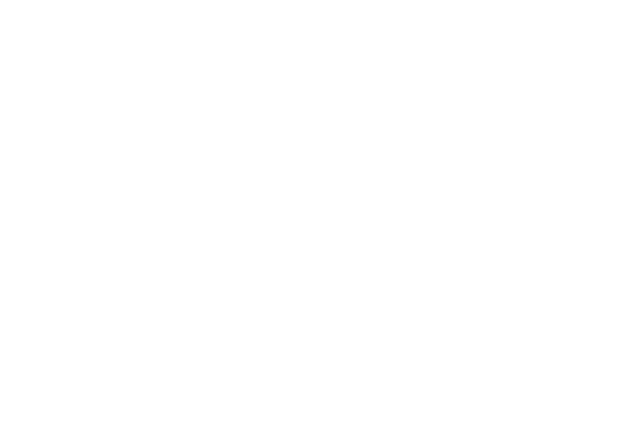
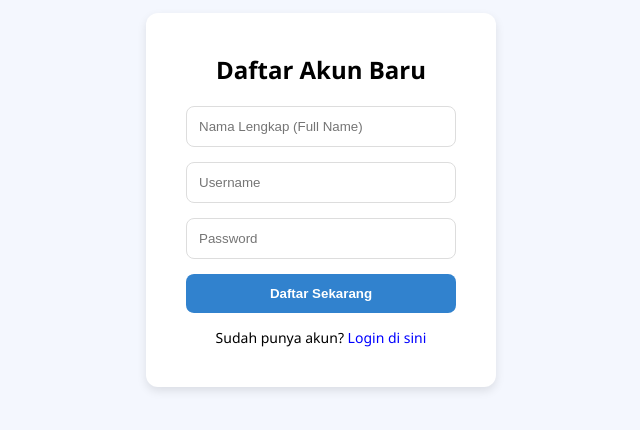
Before and after one commit to nadina0029/2026-campusroom-frontend, a React (Vite) app: page /register in a window 1280 px wide. Before the commit this address had no page. Shown: the part 200-630 px from the top of the page, without its empty margins (319-959 px from the left). Built offline with nearby package versions, Linux system fonts and the light colour scheme.

Commit message:
refactor: remove user approval UI, update login/register messages

```diff
--- a/src/App.tsx
+++ b/src/App.tsx
@@ -2,6 +2,7 @@ import { BrowserRouter as Router, Routes, Route } from 'react-router-dom';
 import LoginPage from './pages/LoginPage';
 import DashboardPage from './pages/DashboardPage'; // <-- Import file baru tadi
 import BookingHistoryPage from './pages/BookingHistoryPage';
+import RegisterPage from './pages/RegisterPage';
 
 function App() {
   return (
@@ -13,6 +14,7 @@ function App() {
         {/* Halaman Dashboard (Setelah Login) */}
         <Route path="/dashboard" element={<DashboardPage />} />
         <Route path="/history" element={<BookingHistoryPage />} />
+        <Route path="/register" element={<RegisterPage />} />
       </Routes>
     </Router>
   )
--- a/src/pages/LoginPage.tsx
+++ b/src/pages/LoginPage.tsx
@@ -1,7 +1,7 @@
 import { useState } from 'react';
 import { useNavigate } from 'react-router-dom';
 import api from '../api/axiosInstance';
-import type { LoginResponse } from '../types/auth'; // Pakai 'type' biar aman
+import type { LoginResponse } from '../types/auth';
 
 const LoginPage = () => {
   const [username, setUsername] = useState('');
@@ -26,10 +26,17 @@ const LoginPage = () => {
       navigate('/dashboard');
 
     } catch (err: any) {
-      if (err.response && err.response.status === 401) {
-        setError('Username atau Password salah!');
+      console.error(err);
+
+      if (err.response) {
+        // HAPUS bagian if (err.response.status === 403)
+        if (err.response.status === 401) {
+           setError('Username atau Password salah!');
+        } else {
+           setError('Terjadi kesalahan: ' + err.response.data);
+        }
       } else {
-        setError('Gagal terhubung ke server.');
+        setError('❌ Gagal terhubung ke server.');
       }
     } finally {
       setLoading(false);
@@ -38,7 +45,7 @@ const LoginPage = () => {
 
   return (
     <div style={styles.container}>
-      {/* Background decoration (Opsional: Lingkaran hiasan) */}
+      {/* Background decoration (Lingkaran hiasan) */}
       <div style={styles.circle1}></div>
       <div style={styles.circle2}></div>
 
@@ -49,6 +56,7 @@ const LoginPage = () => {
           <p style={styles.subtitle}>Sistem Peminjaman Ruangan Kampus</p>
         </div>
 
+        {/* Alert Error */}
         {error && <div style={styles.errorAlert}>{error}</div>}
 
         <form onSubmit={handleLogin}>
@@ -81,9 +89,24 @@ const LoginPage = () => {
           </button>
         </form>
 
-        <p style={styles.footerText}>
-          Belum punya akun? Hubungi <span style={{color: '#007bff', cursor: 'pointer'}}>Admin Kampus</span>.
-        </p>
+        {/* BAGIAN LINK REGISTER (DIPERBARUI) */}
+        <div style={{ marginTop: '25px', textAlign: 'center', fontSize: '14px', color: '#718096' }}>
+            <p style={{ margin: 0 }}>Belum punya akun?</p>
+            <span
+                style={{
+                    color: '#3182ce',
+                    cursor: 'pointer',
+                    fontWeight: 'bold',
+                    textDecoration: 'underline',
+                    display: 'inline-block',
+                    marginTop: '5px'
+                }}
+                onClick={() => navigate('/register')} // Arahkan ke halaman Register
+            >
+                Daftar akun baru di sini
+            </span>
+        </div>
+
       </div>
     </div>
   );
@@ -103,11 +126,11 @@ const styles: { [key: string]: React.CSSProperties } = {
   },
   card: {
     backgroundColor: 'white',
-    padding: '40px 50px', // Padding lebih besar biar lega
+    padding: '40px 50px',
     borderRadius: '16px',
-    boxShadow: '0 10px 25px rgba(0,0,0,0.1)', // Bayangan lembut tapi tegas
+    boxShadow: '0 10px 25px rgba(0,0,0,0.1)',
     width: '100%',
-    maxWidth: '480px', // Lebar maksimal desktop standard
+    maxWidth: '480px',
     zIndex: 2,
     position: 'relative',
   },
@@ -138,7 +161,7 @@ const styles: { [key: string]: React.CSSProperties } = {
   },
   input: {
     width: '100%',
-    padding: '14px 16px', // Input lebih tinggi
+    padding: '14px 16px',
     borderRadius: '8px',
     border: '1px solid #e2e8f0',
     backgroundColor: '#f8fafc',
@@ -151,7 +174,7 @@ const styles: { [key: string]: React.CSSProperties } = {
   button: {
     width: '100%',
     padding: '16px',
-    backgroundColor: '#3182ce', // Biru profesional
+    backgroundColor: '#3182ce',
     color: 'white',
     border: 'none',
     borderRadius: '8px',
@@ -171,12 +194,7 @@ const styles: { [key: string]: React.CSSProperties } = {
     fontSize: '14px',
     textAlign: 'center',
     border: '1px solid #fed7d7',
-  },
-  footerText: {
-    textAlign: 'center',
-    marginTop: '25px',
-    fontSize: '14px',
-    color: '#718096',
+    fontWeight: '500'
   },
   // Hiasan background (Lingkaran abstrak)
   circle1: {
--- /dev/null
+++ b/src/pages/RegisterPage.tsx
@@ -0,0 +1,66 @@
+import { useState } from 'react';
+import { useNavigate } from 'react-router-dom';
+import api from '../api/axiosInstance';
+
+const RegisterPage = () => {
+    const navigate = useNavigate();
+    const [formData, setFormData] = useState({
+        username: '',
+        password: '',
+        fullName: ''
+    });
+
+    const handleRegister = async (e: React.FormEvent) => {
+        e.preventDefault();
+        try {
+            await api.post('/Auth/register', formData);
+            // GANTI PESAN INI:
+            alert("✅ Registrasi Berhasil! Silakan Login.");
+            navigate('/');
+        } catch (error: any) {
+            alert("Gagal daftar: " + (error.response?.data || error.message));
+        }
+    };
+
+    return (
+        <div style={styles.container}>
+            <div style={styles.card}>
+                <h2 style={{textAlign: 'center', marginBottom: '20px'}}>Daftar Akun Baru</h2>
+                <form onSubmit={handleRegister} style={{display: 'flex', flexDirection: 'column', gap: '15px'}}>
+                    <input
+                        placeholder="Nama Lengkap (Full Name)"
+                        required
+                        style={styles.input}
+                        onChange={e => setFormData({...formData, fullName: e.target.value})}
+                    />
+                    <input
+                        placeholder="Username"
+                        required
+                        style={styles.input}
+                        onChange={e => setFormData({...formData, username: e.target.value})}
+                    />
+                    <input
+                        type="password"
+                        placeholder="Password"
+                        required
+                        style={styles.input}
+                        onChange={e => setFormData({...formData, password: e.target.value})}
+                    />
+                    <button type="submit" style={styles.btn}>Daftar Sekarang</button>
+                </form>
+                <p style={{textAlign: 'center', marginTop: '15px', fontSize: '14px'}}>
+                    Sudah punya akun? <span style={{color: 'blue', cursor: 'pointer'}} onClick={() => navigate('/')}>Login di sini</span>
+                </p>
+            </div>
+        </div>
+    );
+};
+
+const styles = {
+    container: { height: '100vh', display: 'flex', justifyContent: 'center', alignItems: 'center', backgroundColor: '#f4f7fe' },
+    card: { padding: '40px', backgroundColor: 'white', borderRadius: '12px', boxShadow: '0 4px 10px rgba(0,0,0,0.1)', width: '350px' },
+    input: { padding: '12px', borderRadius: '8px', border: '1px solid #ddd' },
+    btn: { padding: '12px', backgroundColor: '#3182ce', color: 'white', border: 'none', borderRadius: '8px', cursor: 'pointer', fontWeight: 'bold' }
+};
+
+export default RegisterPage;
```
